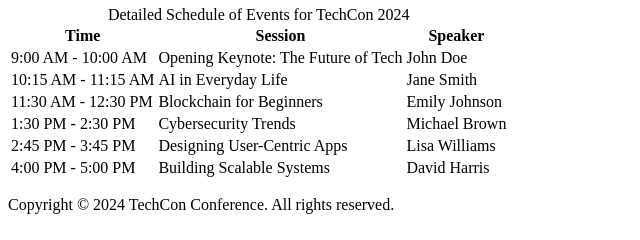
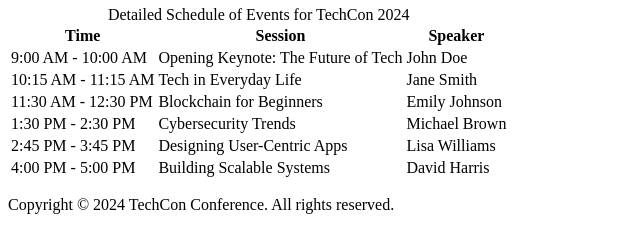
Before and after one commit to Annlarstic/TechCon_HTML, a plain HTML site: page techcon_website/schedule.html in a window 1280 px wide. Shown: the part 213-453 px from the top of the page, 0-640 px from the left. Drawn offline with Linux system fonts and the light colour scheme.

```diff
--- a/techcon_website/schedule.html
+++ b/techcon_website/schedule.html
@@ -37,7 +37,7 @@
                 </tr>
                 <tr>
                     <td>10:15 AM - 11:15 AM</td>
-                    <td>AI in Everyday Life</td>
+                    <td>Tech in Everyday Life</td>
                     <td>Jane Smith</td>
                 </tr>
                 <tr>
```
